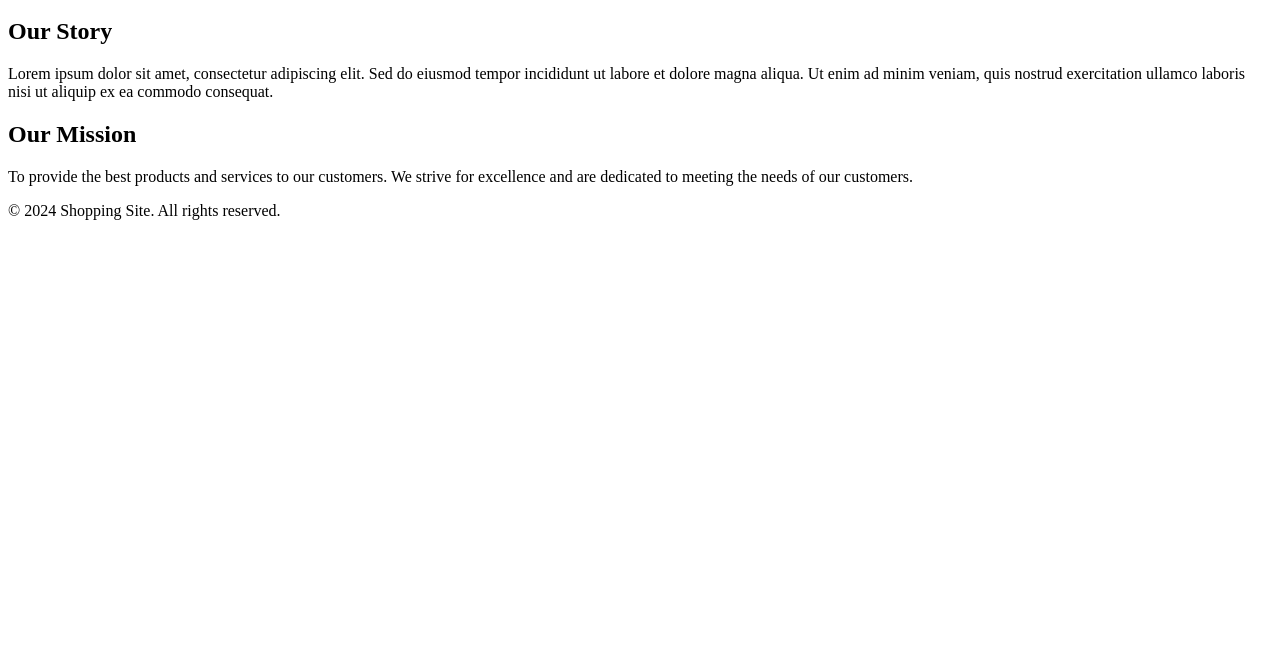
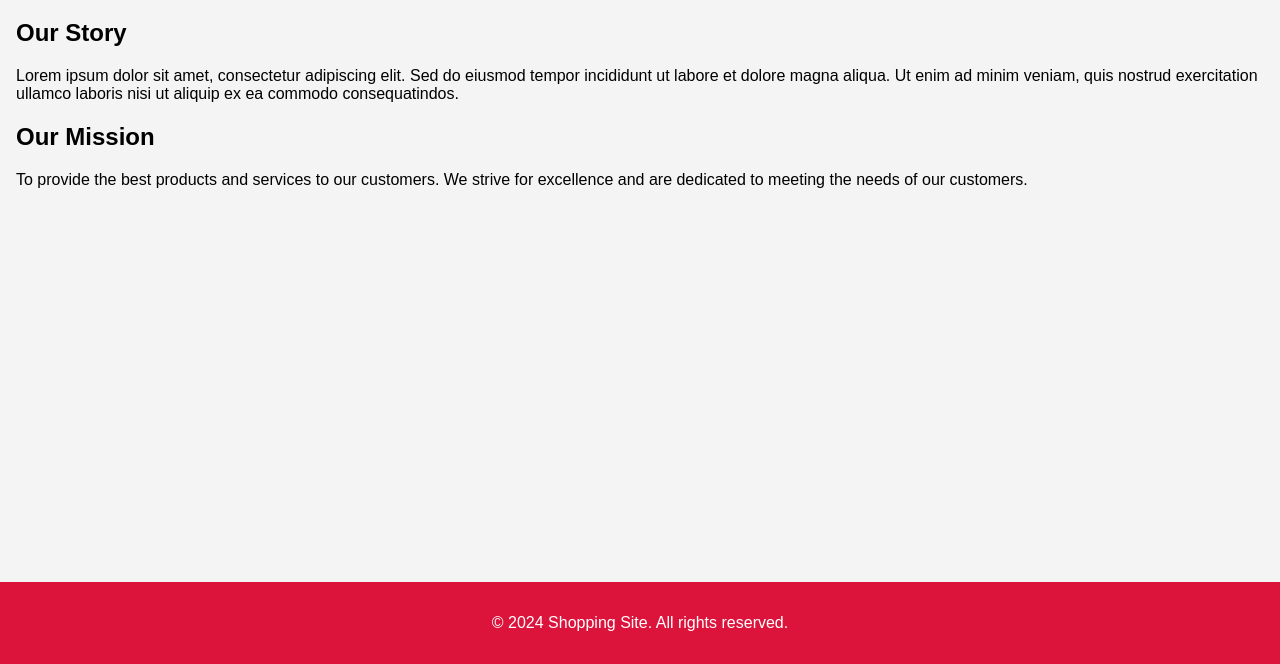
Before and after one commit to hzron3/shopping-cart-html-css, a plain HTML site: page about.html in a window 1280 px wide. Shown: the part 136-800 px from the top of the page. Drawn offline with Linux system fonts and the light colour scheme.

Commit message:
About.html

```diff
--- a/about.html
+++ b/about.html
@@ -4,7 +4,7 @@
     <meta charset="UTF-8" />
     <meta name="viewport" content="width=device-width, initial-scale=1.0" />
     <title>Shopping Site - About</title>
-    <link rel="stylesheet" href="styles.css" />
+    <link rel="stylesheet" href="style.css" />
   </head>
   <body>
     <header>
@@ -24,7 +24,7 @@
           Lorem ipsum dolor sit amet, consectetur adipiscing elit. Sed do
           eiusmod tempor incididunt ut labore et dolore magna aliqua. Ut enim ad
           minim veniam, quis nostrud exercitation ullamco laboris nisi ut
-          aliquip ex ea commodo consequat.
+          aliquip ex ea commodo consequatindos.
         </p>
         <h2>Our Mission</h2>
         <p>
```
